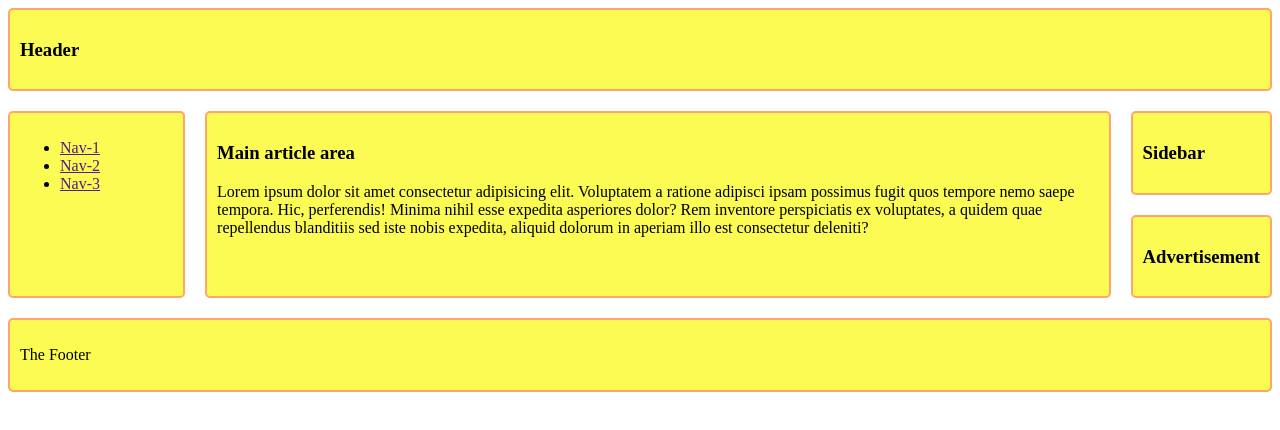
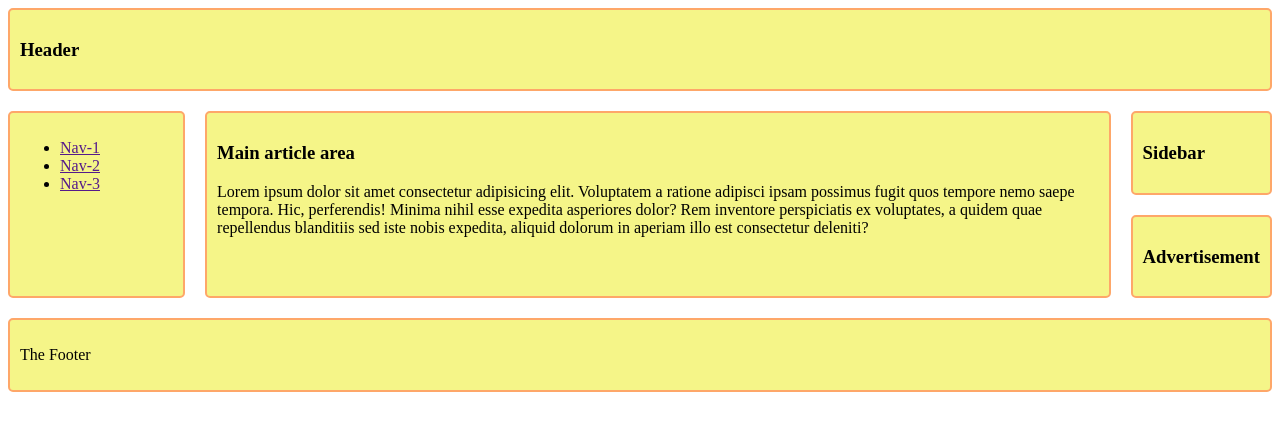
Before and after one commit to Aporna16/responsive-examples, a plain HTML site: page grid-area.html in a window 1280 px wide. Drawn offline with Linux system fonts and the light colour scheme.

Commit message:
color adjust

```diff
--- a/styles/grid-area.css
+++ b/styles/grid-area.css
@@ -18,7 +18,7 @@
     grid-area: footer;
 }
 .header, .adv, .main, .nav, .footer, .aside{
-    background-color:rgb(251, 251, 84);
+    background-color:rgb(245, 245, 136);
    padding: 10px;
    border: 2px solid rgb(254, 167, 105);
    border-radius: 5px;
```
